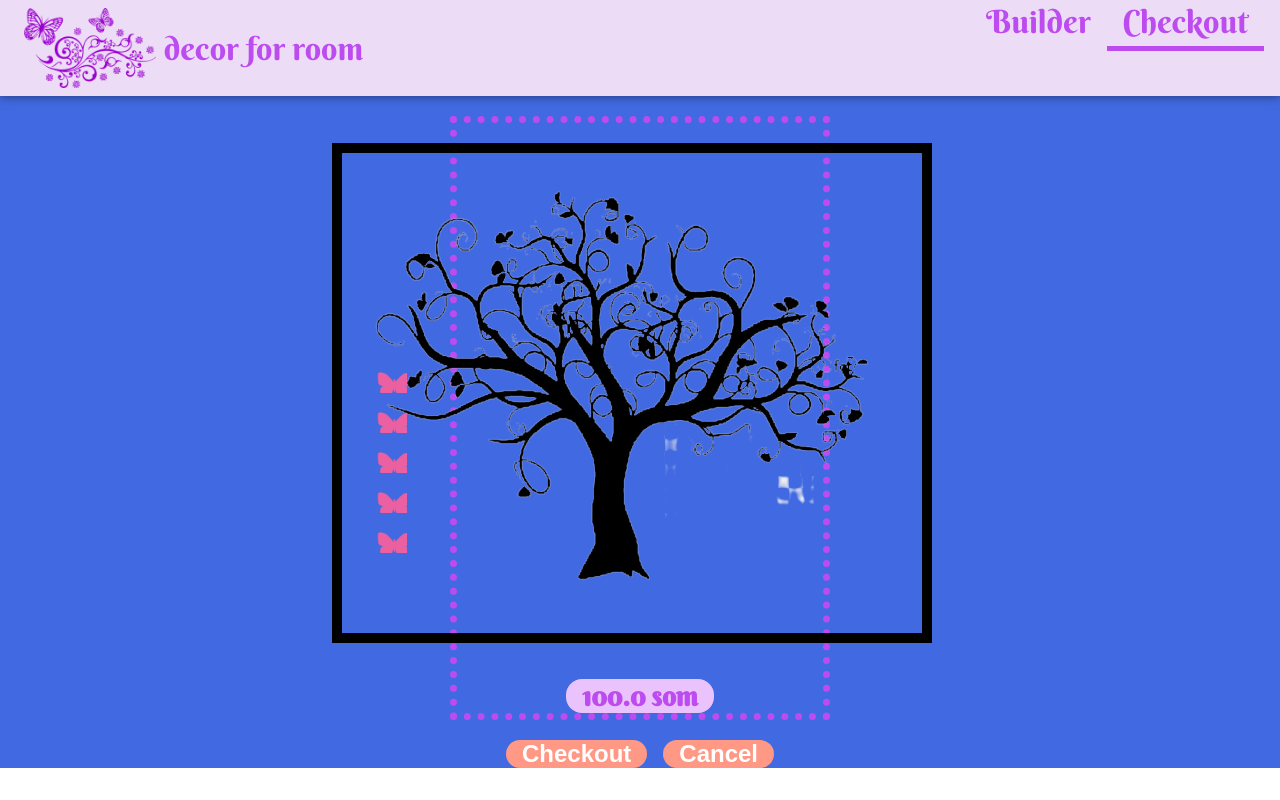
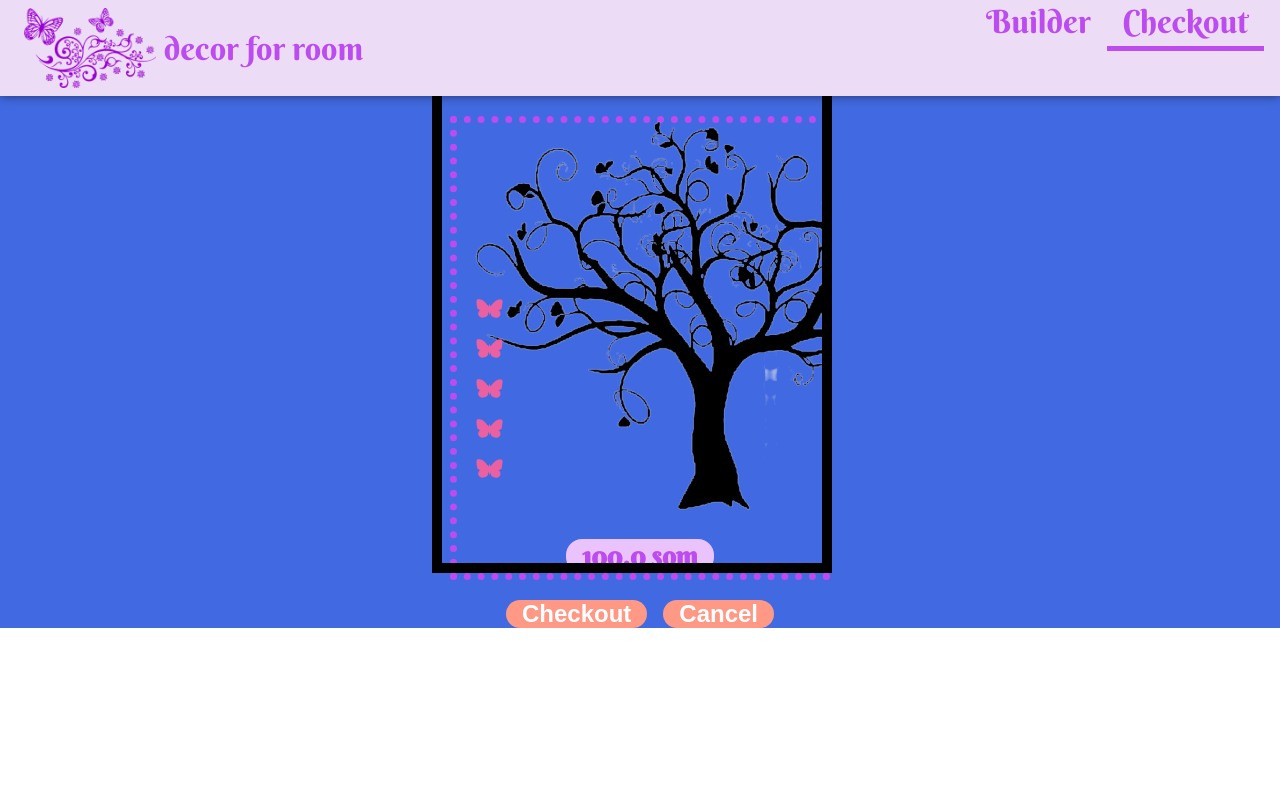
Before and after one commit to Nurkyz-Chynybaeva/builder, a React (Create React App) app: page /checkout in a window 1280 px wide. Built offline with nearby package versions, Linux system fonts and the light colour scheme.

Commit message:
background size cover

```diff
--- a/src/components/DecorBuilder/DecorPreview/DecorPreview.module.css
+++ b/src/components/DecorBuilder/DecorPreview/DecorPreview.module.css
@@ -11,8 +11,8 @@ margin: 20px 20px;
 }
 
 .decor{
-  width: 600px;
-  height: 540px;
+  width: 400px;
+  height: 400px;
   margin-right: 1rem;
   margin-bottom: 1rem;
   background-size: cover;
--- a/src/components/DecorBuilder/PartsDecor/PartsDecor.js
+++ b/src/components/DecorBuilder/PartsDecor/PartsDecor.js
@@ -14,10 +14,39 @@ const PartsDecor = ({ type, fixed }) => {
 
   }
 
+
+  function getPosition(butterflyWidth) {
+    const diameter = 380;
+    const radius = diameter / 2;
+    const butterflyradius = parseInt(butterflyWidth) / 2;
+
+    const butterflyTop = Math.round(Math.random() * diameter);
+    const butterflyLeft = Math.round(Math.random() * diameter);
+
+    const distance = Math.sqrt(
+      Math.pow(butterflyTop - radius, 2) + Math.pow(butterflyLeft - radius, 2)
+    ) + butterflyradius;
+
+    return distance < radius
+      ? {
+        top: butterflyTop - butterflyradius,
+        left: butterflyLeft - butterflyradius
+      }
+      : getPosition(butterflyWidth);
+  }
+
+  // Get random position for this ingredient.
+  if (!fixed) {
+    const position = getPosition(types[type].width);
+    types[type].top = position.top + "px";
+    types[type].left = position.left + "px";
+  }
+  // Get random rotation for this ingredient.
+
+
   return (
     <div className={classes.PartsDecor} style={types[type]}></div>
   );
-
 }
 
 
--- a/src/components/DecorBuilder/PartsDecor/PartsDecor.module.css
+++ b/src/components/DecorBuilder/PartsDecor/PartsDecor.module.css
@@ -1,11 +1,9 @@
 .PartsDecor {
 
-   background-size: 45px;
+   background-size: cover;
+
  margin: 5px 30px;
   display: flex;
 
   align-items: center;
 }
-.PartsDecor:hover{
-  transform: scale(1.1);
-}
```
